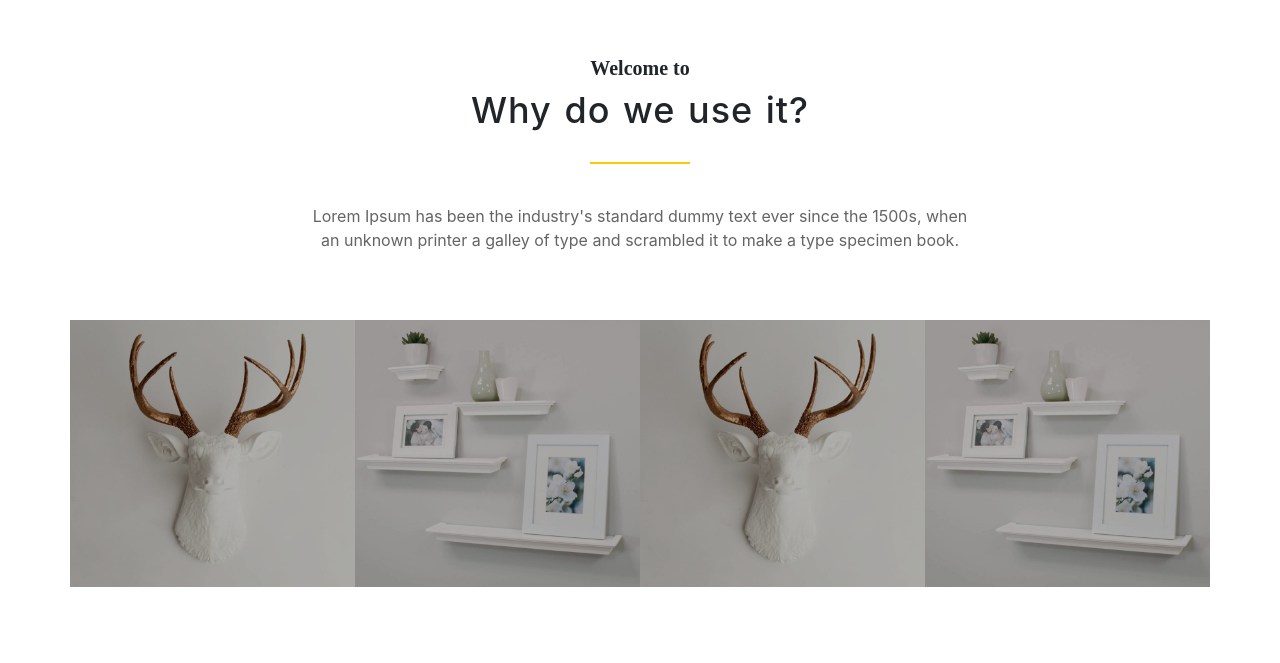
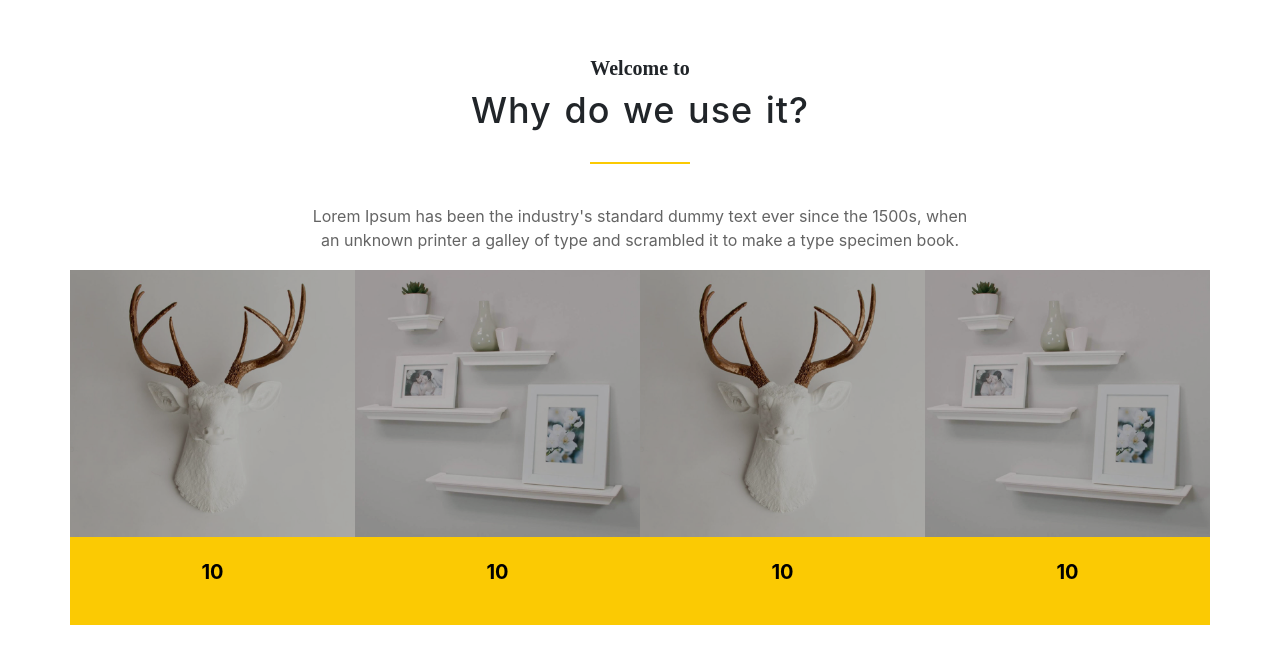
Before and after one commit to yomnaa-khaled/itp-task, a plain HTML site: page index.html in a window 1280 px wide. Shown: the part 2189-2852 px from the top of the page. Drawn offline with nearby package versions, Linux system fonts and the light colour scheme.

```diff
--- a/css/style.css
+++ b/css/style.css
@@ -169,7 +169,7 @@
 .categories-show{
     list-style: none;
     width: 100%;
-    margin-top: 50px;
+    margin-bottom: 0px;
 
 }
 .categories-show li{
@@ -196,3 +196,13 @@
     transform: scale(1.03);
 
 }
+.slide-num{
+    text-align: center;
+    padding: 20px;
+    background:#FBCA03 ;
+}
+.slide-num p{
+    font-size: 20px;
+    font-weight: bold;
+    color: black;
+}
--- a/index.html
+++ b/index.html
@@ -104,6 +104,7 @@
            </div>
           </section>
         <!-- end section -->
+
          <!-- /* start section part3 */ -->
                 <section class="section-part3">
                         <div class="container">
@@ -139,8 +140,20 @@
                           </p>
                        </div>
                     </div>
+
                   <div class="row">
                      <ul class="categories-show">
+                         <li>
+                          <div class="slide-photo">
+                             <img src="imgs/categ2.jpeg" >
+                              </div>
+                       </li>
+                        <li>
+                        <div class="slide-photo">
+                                  <img src="imgs/categ1.jpeg" >
+                        </div>
+                        </li>
+
                          <li>
                            <div class="slide-photo">
                               <img src="imgs/categ2.jpeg" >
@@ -152,22 +165,29 @@
                                 <img src="imgs/categ1.jpeg" >
                               </div>
                           </li>
-                                     </li>
-
-
+                       </ul>
+            </div>
+            <div class="row">
+                   <ul class="categories-show categrories-2">
                         <li>
-                                        <div class="slide-photo">
-                                            <img src="imgs/categ2.jpeg" >
+                             <div class="slide-num">
+                              <p>10</p>
                              </div>
                        </li>
-                                     </li>
-
-
                        <li>
-                                        <div class="slide-photo">
-                                            <img src="imgs/categ1.jpeg" >
+                            <div class="slide-num">
+                             <p>10</p>
                             </div>
                       </li>
+                      <li>
+                            <div class="slide-num">
+                             <p>10</p>
+                            </div>
+                      </li>
+                      <li>
+                            <div class="slide-num">
+                             <p>10</p>
+                            </div>
                       </li>
                    </ul>
             </div>
```
Lines whose indentation alone changed are shown as unchanged.
